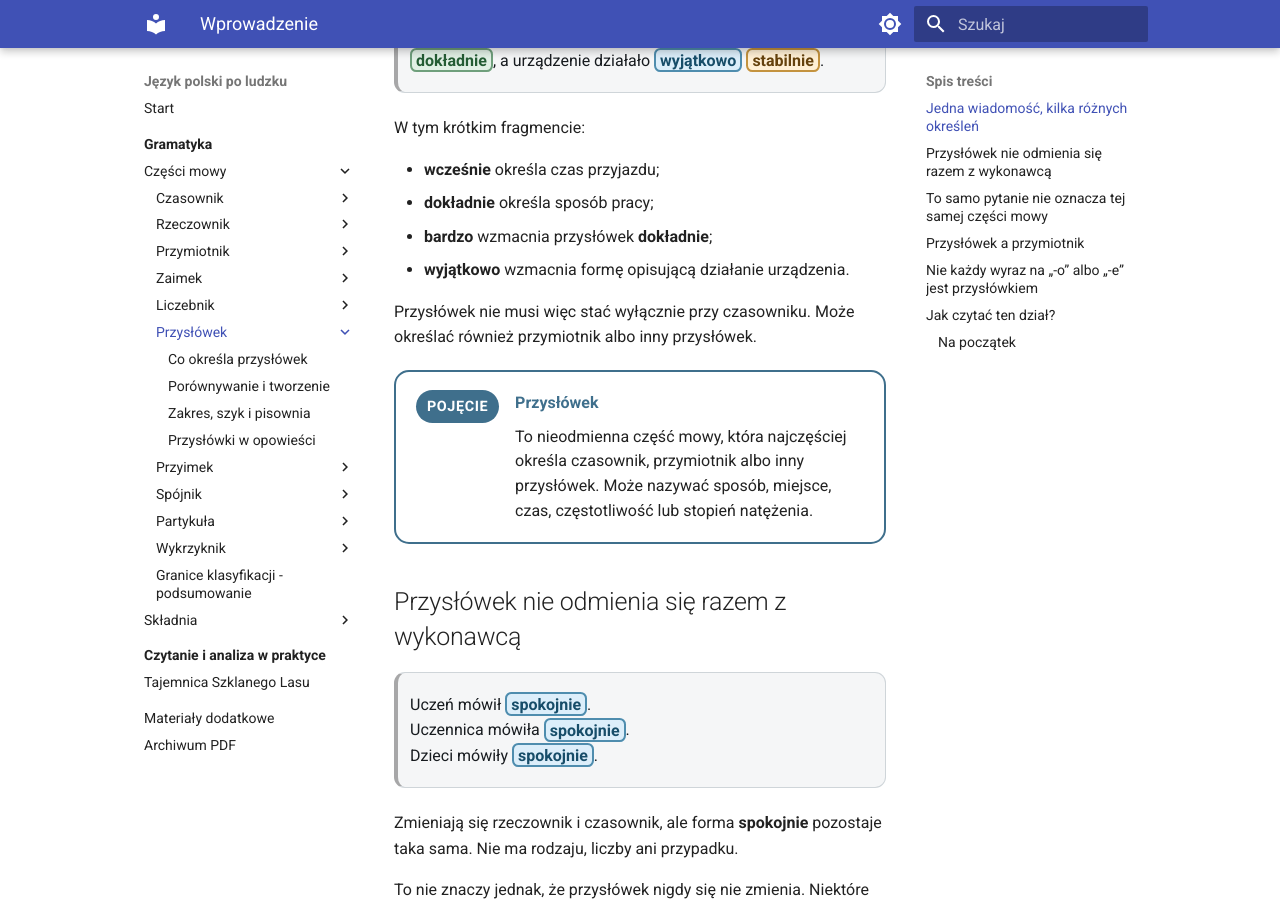
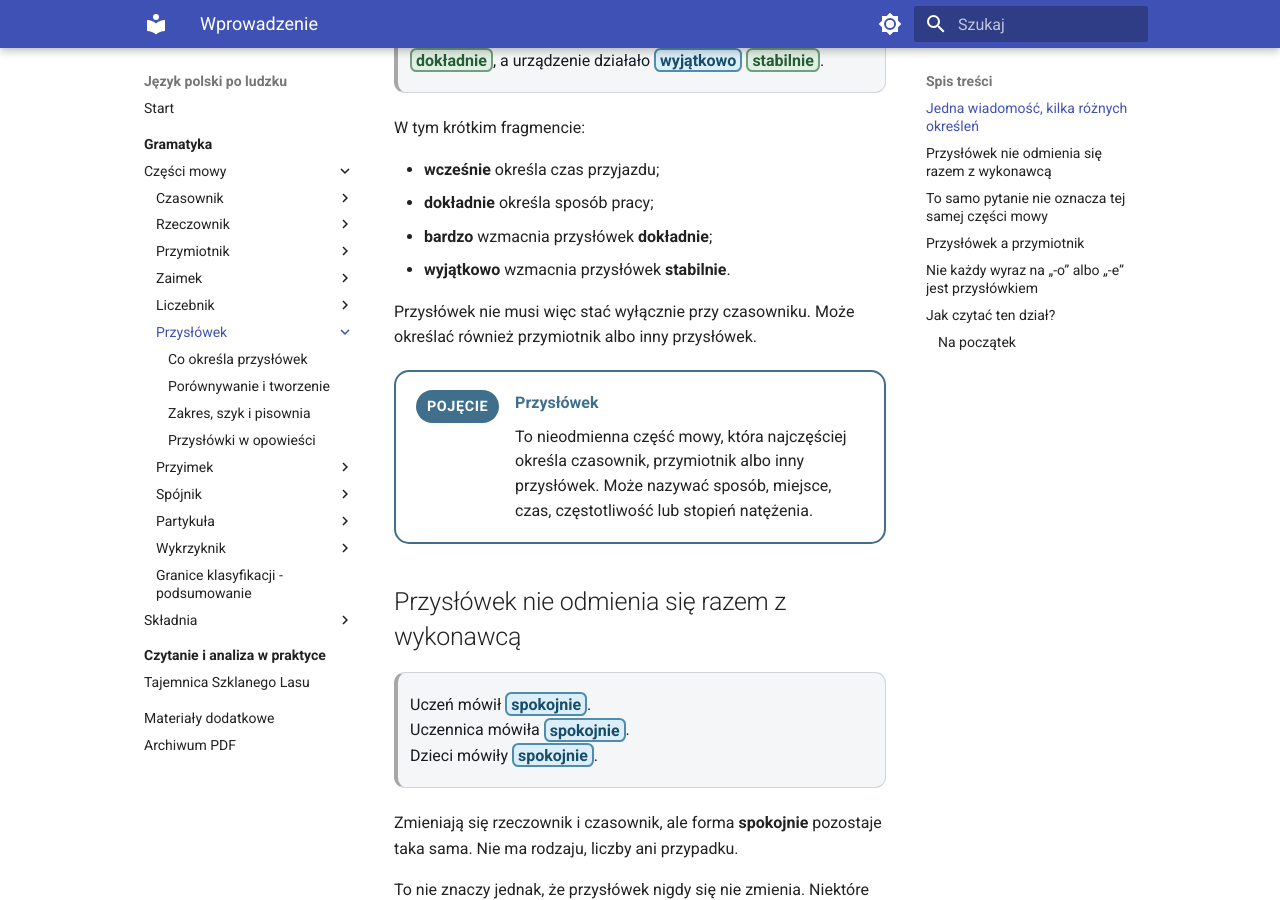
Before and after one commit to dchorazkiewicz/SP_JP, an MkDocs documentation site: the page built from docs/gramatyka/czesci-mowy/przyslowek/index.md, in a window 1280 px wide and 900 px high, scrolled down 440 px. Built offline with MkDocs 1.6.1 and Material for MkDocs 9.7.7, drawn with Linux system fonts in a browser that asks for light colours.

Commit message:
Correct adverb dependency highlighting in introduction

```diff
--- a/docs/gramatyka/czesci-mowy/przyslowek/index.md
+++ b/docs/gramatyka/czesci-mowy/przyslowek/index.md
@@ -12,14 +12,14 @@ Przysłówek pozwala dopowiedzieć, **jak, gdzie, kiedy albo w jakim stopniu** c
 
 Marta napisała w dzienniku:
 
-> Przyjechaliśmy <span class="form-focus">wcześnie</span>. Technik pracował <span class="form-focus">bardzo</span> <span class="secondary-focus">dokładnie</span>, a urządzenie działało <span class="form-focus">wyjątkowo</span> <span class="adjective-anchor">stabilnie</span>.
+> Przyjechaliśmy <span class="form-focus">wcześnie</span>. Technik pracował <span class="form-focus">bardzo</span> <span class="secondary-focus">dokładnie</span>, a urządzenie działało <span class="form-focus">wyjątkowo</span> <span class="secondary-focus">stabilnie</span>.
 
 W tym krótkim fragmencie:
 
 - **wcześnie** określa czas przyjazdu;
 - **dokładnie** określa sposób pracy;
 - **bardzo** wzmacnia przysłówek **dokładnie**;
-- **wyjątkowo** wzmacnia formę opisującą działanie urządzenia.
+- **wyjątkowo** wzmacnia przysłówek **stabilnie**.
 
 Przysłówek nie musi więc stać wyłącznie przy czasowniku. Może określać również przymiotnik albo inny przysłówek.
 
```
